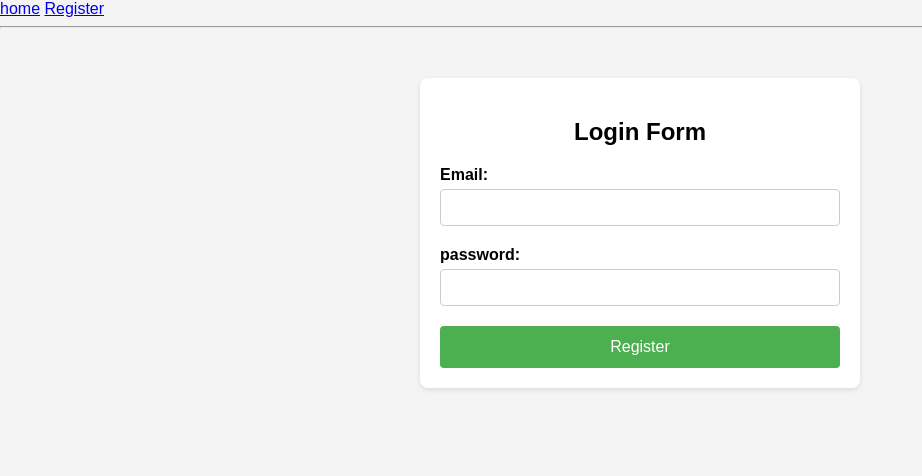
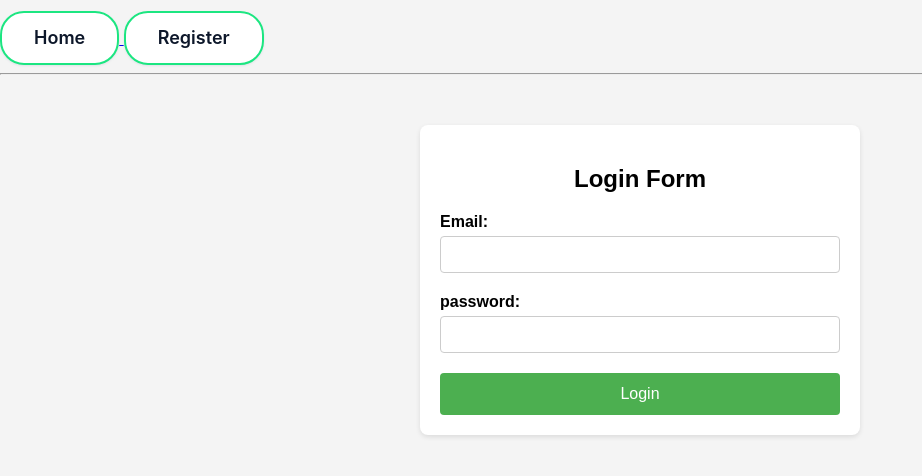
Before and after one commit to ChiragKumargithub/news, a Django app: page /login/ in a window 1280 px wide. Shown: the top 476 px of the page, without its empty margins (0-922 px from the left). Run offline with Django 5.2, Linux system fonts and the light colour scheme.

Commit message:
change login ,  logout and register button.

```diff
--- a/api/news/templates/login.html
+++ b/api/news/templates/login.html
@@ -6,6 +6,41 @@
     <meta name="viewport" content="width=device-width, initial-scale=1.0">
     <title>Login</title>
     <style>
+        .button-81 {
+            background-color: #fff;
+            border: 2px solid rgb(28, 230, 129);
+            border-radius: 1.5rem;
+            box-sizing: border-box;
+            color: #0d172a;
+            cursor: pointer;
+            display: inline-block;
+            font-family: "Basier circle",-apple-system,system-ui,"Segoe UI",Roboto,"Helvetica Neue",Arial,"Noto Sans",sans-serif,"Apple Color Emoji","Segoe UI Emoji","Segoe UI Symbol","Noto Color Emoji";
+            font-size: 1.1rem;
+            font-weight: 600;
+            line-height: 1;
+            padding: 1rem 1.6rem;
+            text-align: center;
+            text-decoration: none #0d172a solid;
+            text-decoration-thickness: auto;
+            transition: all .1s cubic-bezier(.4, 0, .2, 1);
+            box-shadow: 0px 1px 2px rgba(166, 175, 195, 0.25);
+            user-select: none;
+            -webkit-user-select: none;
+            touch-action: manipulation;
+            margin-top : 11px;
+          }
+
+          .button-81:hover {
+            background-color:rgb(28, 230, 129);
+            color: #fff;
+          }
+
+          @media (min-width: 768px) {
+            .button-81 {
+              font-size: 1.125rem;
+              padding: 1rem 2rem;
+            }
+          }
       /* Basic Styling */
       body {
           font-family: sans-serif;
@@ -53,7 +88,7 @@
       }
 
       /* Button Styling */
-      button {
+      .login {
           background-color: #4CAF50;
           color: white;
           padding: 12px 20px;
@@ -64,7 +99,7 @@
           font-size: 16px;
       }
 
-      button:hover {
+      .login:hover {
           background-color: #3e8e41;
       }
     </style>
@@ -72,8 +107,12 @@
 <body>
     <header>
         <div class="btn">
-            <a href="{% url "home" %}" class="btn btn-primary">home</a>
-            <a href="{% url "register" %}" class="btn btn-primary">Register</a>
+            <a href="{% url "home" %}">
+                <button class="button-81" role="button">Home</button>
+            </a>
+            <a href="{% url "register" %}">
+                <button class="button-81" role="button">Register</button>
+            </a>
         </div>
     </header>
 
@@ -94,7 +133,7 @@
                 <input type="text" id="password" name="password" required>
             </div>
 
-            <button type="submit">Register</button>
+            <button type="submit" class="login">Login</button>
           </form>
       </div>
     </div>
```
Also changed, not shown: api/news/templates/home.html (+58 -5 lines), api/news/templates/index.html (+45 -2 lines), api/news/templates/register.html (+43 -4 lines), api/db.sqlite3, api/static/images/pic2.jpg (added).
